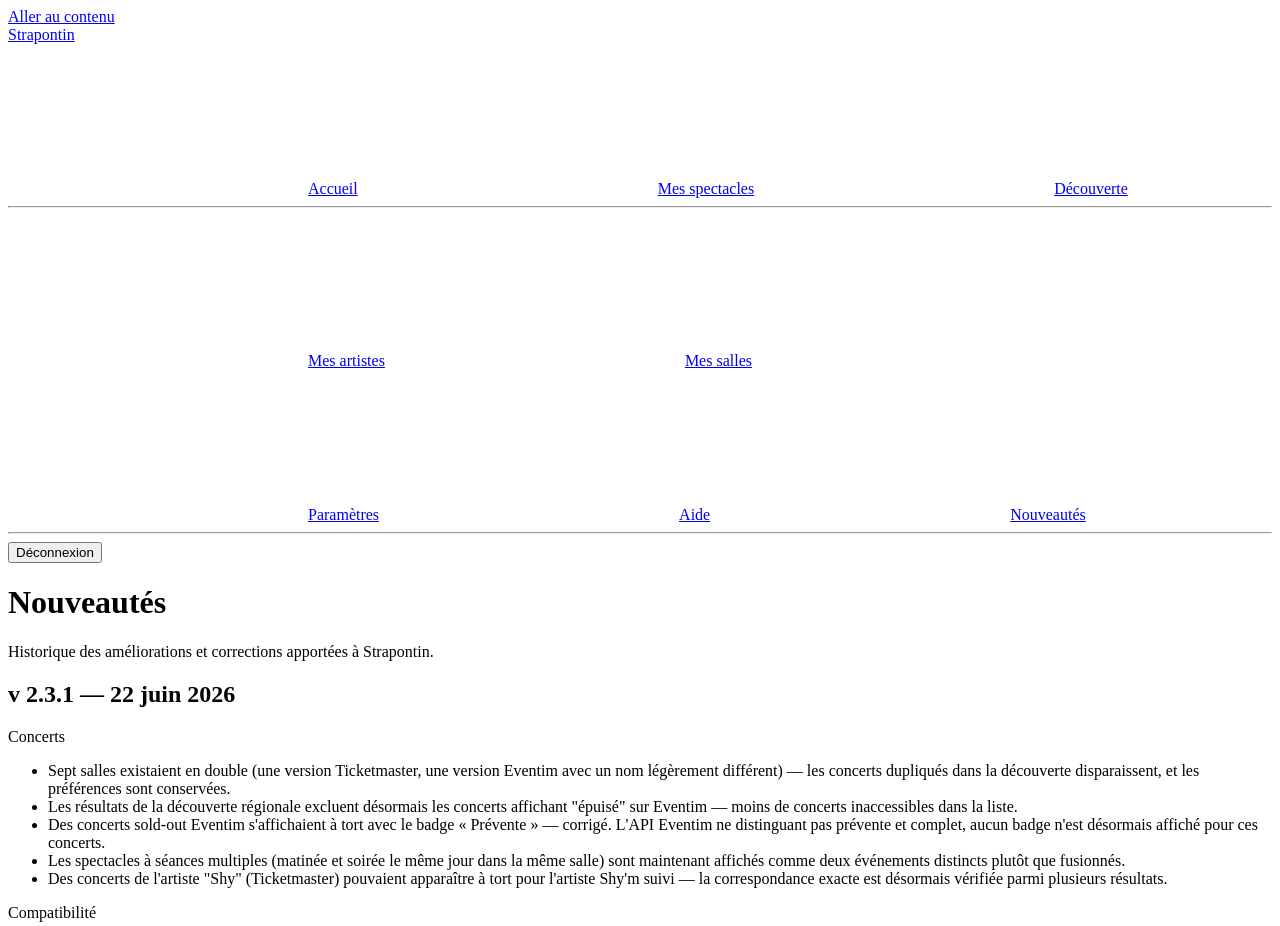
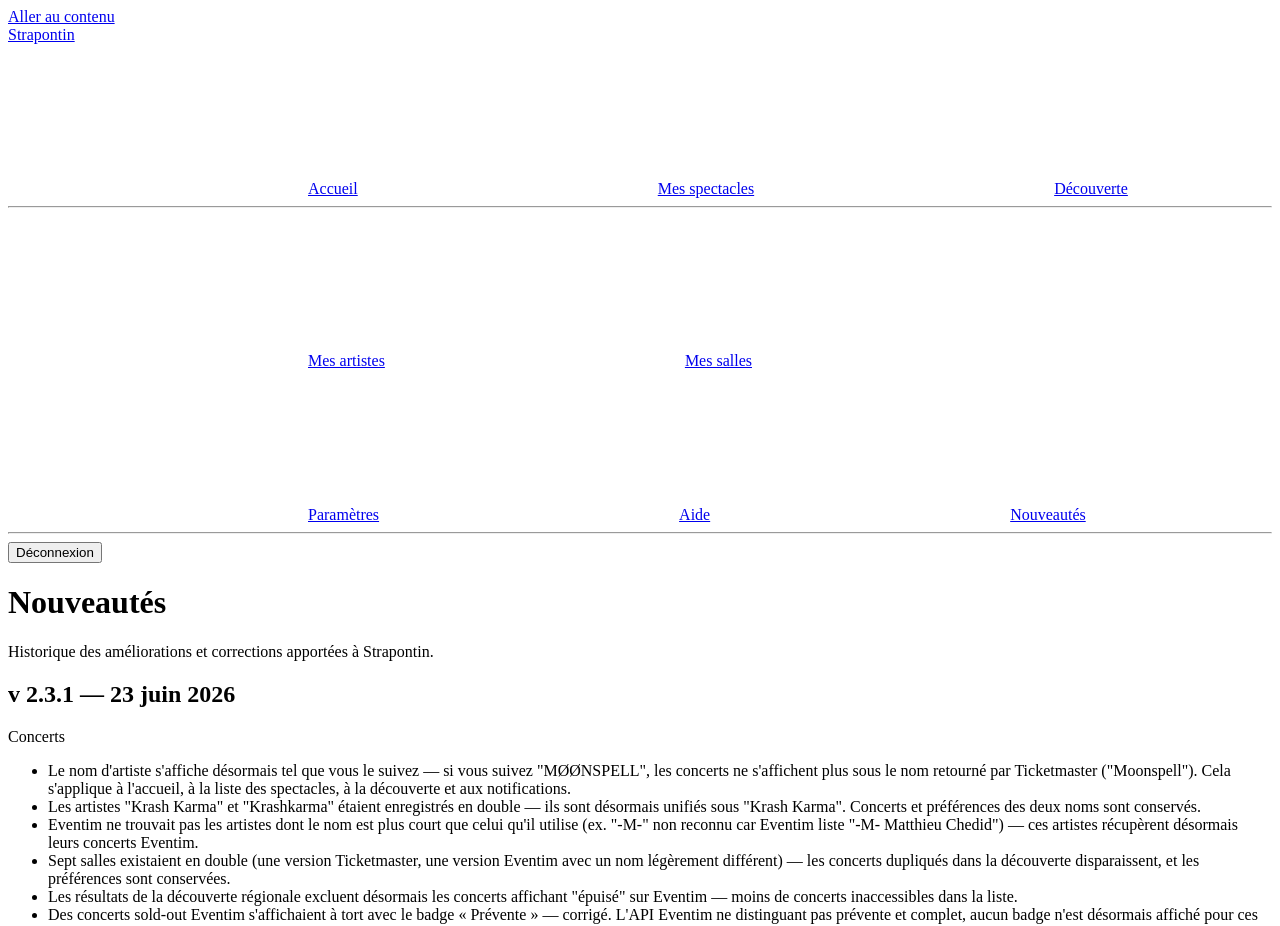
Before and after one commit to Sietch-Tabr/strapontin, a Vue app in the folder front/: page /changelog in a window 1280 px wide. Shown: the top 926 px of the page. Built offline with nearby package versions, Linux system fonts and the light colour scheme; no server answers.

Commit message:
docs: changelog v2.3.1 — étape 5 épic #666 (#657 #660 #661)

```diff
--- a/front/src/pages/ChangelogPage.vue
+++ b/front/src/pages/ChangelogPage.vue
@@ -8,11 +8,14 @@
       <p class="page-subtitle">Historique des améliorations et corrections apportées à Strapontin.</p>
 
       <section>
-        <h2 class="changelog-version">v 2.3.1 — 22 juin 2026</h2>
+        <h2 class="changelog-version">v 2.3.1 — 23 juin 2026</h2>
         <div class="changelog-entrees">
           <div>
             <p class="changelog-categorie">Concerts</p>
             <ul>
+              <li>Le nom d'artiste s'affiche désormais tel que vous le suivez — si vous suivez "MØØNSPELL", les concerts ne s'affichent plus sous le nom retourné par Ticketmaster ("Moonspell"). Cela s'applique à l'accueil, à la liste des spectacles, à la découverte et aux notifications.</li>
+              <li>Les artistes "Krash Karma" et "Krashkarma" étaient enregistrés en double — ils sont désormais unifiés sous "Krash Karma". Concerts et préférences des deux noms sont conservés.</li>
+              <li>Eventim ne trouvait pas les artistes dont le nom est plus court que celui qu'il utilise (ex. "-M-" non reconnu car Eventim liste "-M- Matthieu Chedid") — ces artistes récupèrent désormais leurs concerts Eventim.</li>
               <li>Sept salles existaient en double (une version Ticketmaster, une version Eventim avec un nom légèrement différent) — les concerts dupliqués dans la découverte disparaissent, et les préférences sont conservées.</li>
               <li>Les résultats de la découverte régionale excluent désormais les concerts affichant "épuisé" sur Eventim — moins de concerts inaccessibles dans la liste.</li>
               <li>Des concerts sold-out Eventim s'affichaient à tort avec le badge « Prévente » — corrigé. L'API Eventim ne distinguant pas prévente et complet, aucun badge n'est désormais affiché pour ces concerts.</li>
```
